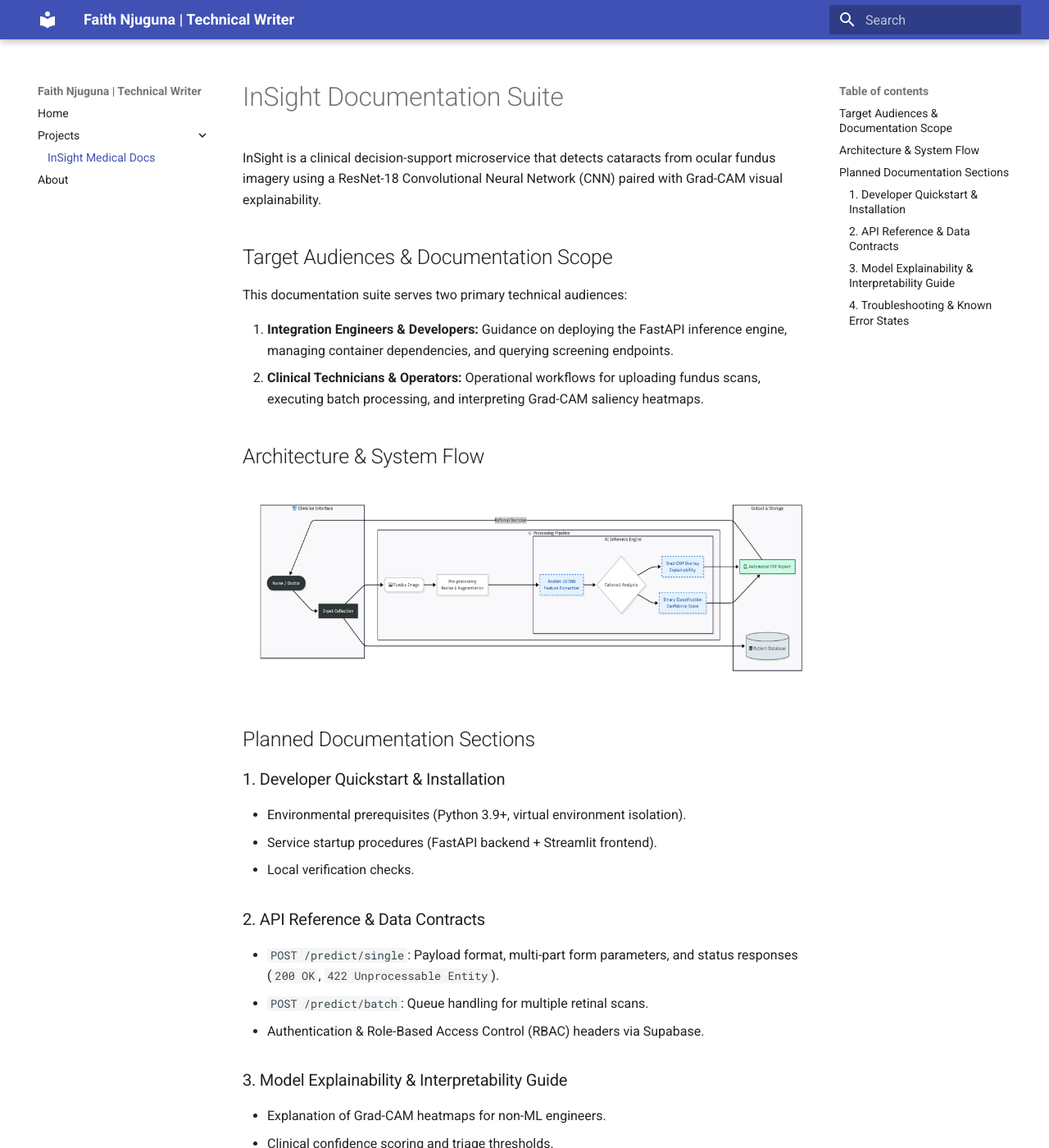
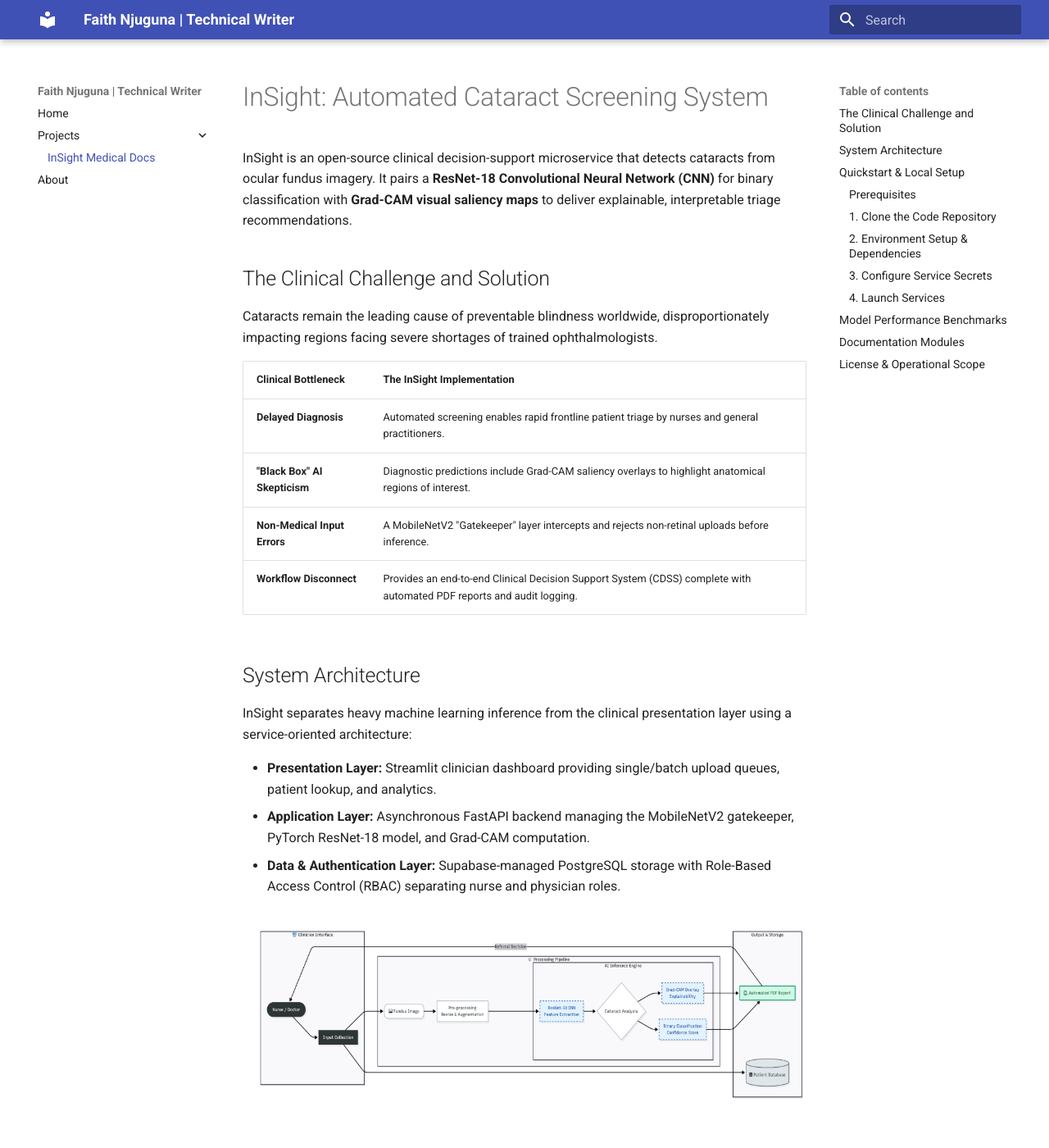
Before and after one commit to nyambura-pov/tech-writing-portfolio, an MkDocs documentation site: the page built from docs/insight.md, in a window 1280 px wide and 1400 px high. Shown: the whole window at 82% size. Built offline with MkDocs 1.6.1 and Material for MkDocs 9.7.7, drawn with Linux system fonts in a browser that asks for light colours; some of the changed text lies outside the part shown.

Commit message:
docs: overhaul homepage portfolio overview and feature InSight case study

````diff
--- a/docs/insight.md
+++ b/docs/insight.md
@@ -1,34 +1,97 @@
-# InSight Documentation Suite
+# InSight: Automated Cataract Screening System
 
-InSight is a clinical decision-support microservice that detects cataracts from ocular fundus imagery using a ResNet-18 Convolutional Neural Network (CNN) paired with Grad-CAM visual explainability.
+InSight is an open-source clinical decision-support microservice that detects cataracts from ocular fundus imagery. It pairs a **ResNet-18 Convolutional Neural Network (CNN)** for binary classification with **Grad-CAM visual saliency maps** to deliver explainable, interpretable triage recommendations.
 
-## Target Audiences & Documentation Scope
+## The Clinical Challenge and Solution
 
-This documentation suite serves two primary technical audiences:
+Cataracts remain the leading cause of preventable blindness worldwide, disproportionately impacting regions facing severe shortages of trained ophthalmologists.
 
-1. **Integration Engineers & Developers:** Guidance on deploying the FastAPI inference engine, managing container dependencies, and querying screening endpoints.
-2. **Clinical Technicians & Operators:** Operational workflows for uploading fundus scans, executing batch processing, and interpreting Grad-CAM saliency heatmaps.
+| Clinical Bottleneck | The InSight Implementation |
+| :--- | :--- |
+| **Delayed Diagnosis** | Automated screening enables rapid frontline patient triage by nurses and general practitioners. |
+| **"Black Box" AI Skepticism** | Diagnostic predictions include Grad-CAM saliency overlays to highlight anatomical regions of interest. |
+| **Non-Medical Input Errors** | A MobileNetV2 "Gatekeeper" layer intercepts and rejects non-retinal uploads before inference. |
+| **Workflow Disconnect** | Provides an end-to-end Clinical Decision Support System (CDSS) complete with automated PDF reports and audit logging. |
 
-## Architecture & System Flow
+## System Architecture
 
-![InSight Processing Pipeline and Architecture Flow](assets/insight-architecture.png)
+InSight separates heavy machine learning inference from the clinical presentation layer using a service-oriented architecture:
 
-## Planned Documentation Sections
+* **Presentation Layer:** Streamlit clinician dashboard providing single/batch upload queues, patient lookup, and analytics.
+* **Application Layer:** Asynchronous FastAPI backend managing the MobileNetV2 gatekeeper, PyTorch ResNet-18 model, and Grad-CAM computation.
+* **Data & Authentication Layer:** Supabase-managed PostgreSQL storage with Role-Based Access Control (RBAC) separating nurse and physician roles.
 
-### 1. Developer Quickstart & Installation
-* Environmental prerequisites (Python 3.9+, virtual environment isolation).
-* Service startup procedures (FastAPI backend + Streamlit frontend).
-* Local verification checks.
+![InSight Architecture Pipeline](assets/insight-architecture.png)
 
-### 2. API Reference & Data Contracts
-* `POST /predict/single`: Payload format, multi-part form parameters, and status responses (`200 OK`, `422 Unprocessable Entity`).
-* `POST /predict/batch`: Queue handling for multiple retinal scans.
-* Authentication & Role-Based Access Control (RBAC) headers via Supabase.
+## Quickstart & Local Setup
 
-### 3. Model Explainability & Interpretability Guide
-* Explanation of Grad-CAM heatmaps for non-ML engineers.
-* Clinical confidence scoring and triage thresholds.
+Follow these steps to run the inference backend and clinical interface locally.
 
-### 4. Troubleshooting & Known Error States
-* Common environment failures (PyTorch CUDA vs CPU mismatches, Supabase connection timeouts).
-* Resolution runbooks.
+### Prerequisites
+
+* Python 3.9+
+* Git
+
+### 1. Clone the Code Repository
+
+git clone https://github.com/nyambura-pov/InSight_Cataract_Detection.git
+cd InSight_Cataract_Detection
+
+### 2. Environment Setup & Dependencies
+
+```bash
+# Create and activate virtual environment
+python -m venv .venv
+source .venv/bin/activate # On Windows: .venv\Scripts\Activate.ps1
+
+# Install requirements
+pip install -r requirements.txt
+```
+
+### 3. Configure Service Secrets
+
+Create a .streamlit/secrets.toml file in the project root:
+
+```toml
+[supabase]
+url = "[https://your-project-id.supabase.co](https://your-project-id.supabase.co)"
+key = "your-supabase-anon-key"
+```
+
+### 4. Launch Services
+
+Start the FastAPI inference engine:
+```bash
+uvicorn backend_app:app --reload --port 8000
+```
+
+In a second terminal window, launch the clinician dashboard:
+```bash
+streamlit run app.py
+```
+
+Access the interface locally at http://localhost:8501
+
+## Model Performance Benchmarks
+
+The core ResNet-18 model was trained on the ODIR-5K dataset using Focal Loss (γ = 2.0) to counteract severe class imbalance. Performance was evaluated on a held-out test split of 1,098 ocular fundus images:
+
+| Evaluation Metric | Test Score | Clinical Significance |
+| :--- | :--- | :--- |
+| **Recall (Sensitivity)** | **99.40%** | Minimizes false negatives; ensures active cataract cases are flagged for specialist triage. |
+| **Precision** | **99.00%** | Minimizes false positives, preventing unwarranted clinical burden on ophthalmologists. |
+| **Accuracy** | **99.52%** | High baseline reliability across diagnostic categories. |
+| **F1-Score** | **0.992** | Robust balance between precision and recall across skewed data distributions. |
+| **AUC-ROC** | **0.998** | High diagnostic discrimination between diseased and healthy ocular states. |
+
+
+## Documentation Modules
+
+* **API Reference:** Complete specifications for the `POST /predict/` endpoint, request schemas, and HTTP error states.
+* **Software Requirements Specification (SRS):** Detailed functional requirements, role permissions, latency targets, and compliance constraints.
+
+## License & Operational Scope
+
+Distributed under the MIT License.
+
+> **Notice:** InSight is architected as a Clinical Decision Support System (CDSS) for frontline triage. It is intended to assist healthcare providers and does not replace formal clinical diagnosis by a licensed ophthalmologist.
````
Also changed, not shown: docs/index.md (+52 -12 lines).
